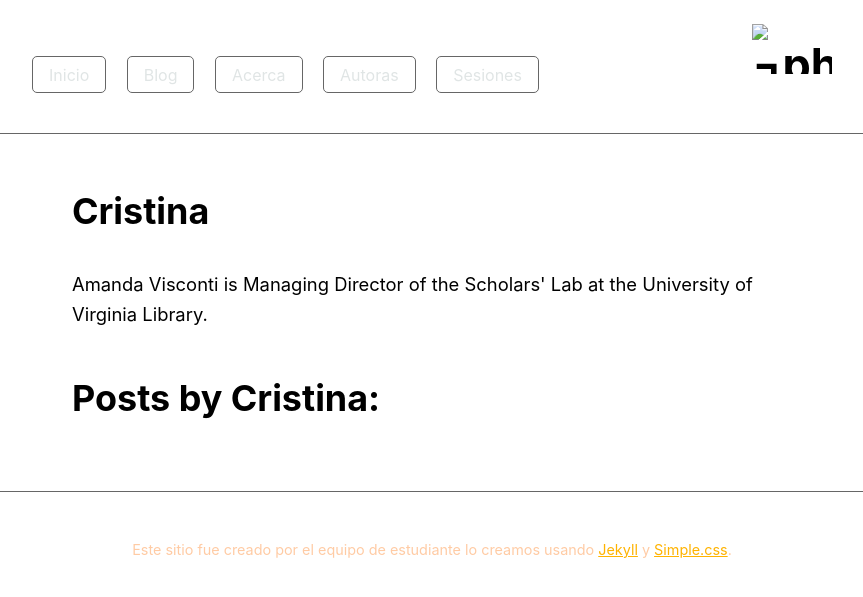
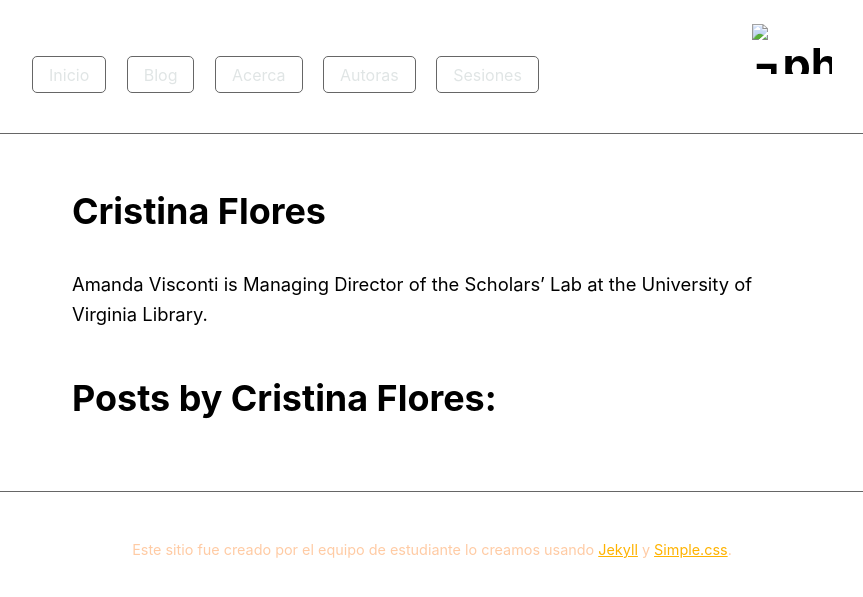
Before and after one commit to Oiuhukt/modeyrep, a Jekyll site: the page built from _people/Cristina Flores.md, in a window 1280 px wide. Shown: the top 597 px of the page, without its empty margins (208-1071 px from the left). Built offline with Jekyll 4.4.1, drawn with Linux system fonts in a browser that asks for light colours.

```diff
--- a/_people/Cristina Flores.html
+++ b/_people/Cristina Flores.md
@@ -1,5 +1,6 @@
 ---
-name: Cristina
+name: Cristina Flores
 layout: author
+permalink: /Cristina/
 ---
 Amanda Visconti is Managing Director of the Scholars' Lab at the University of Virginia Library.
```
Also changed, not shown: writers.md (+1 -1 lines).
